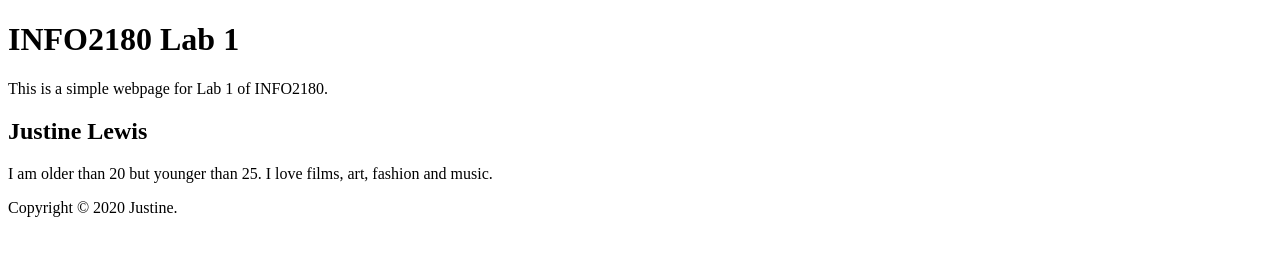
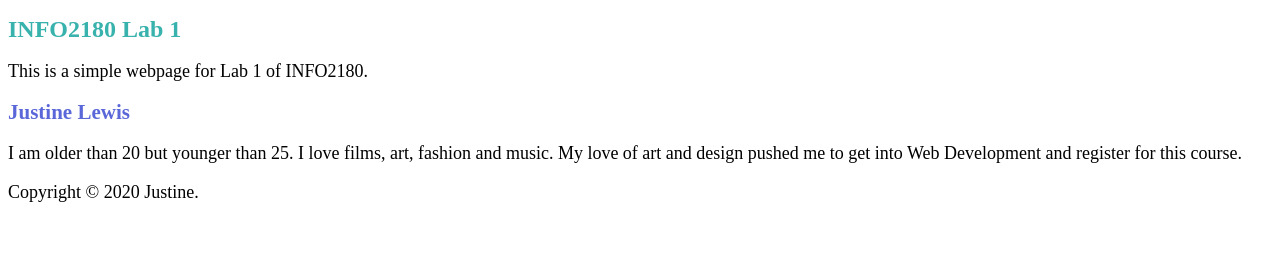
Before and after one commit to Justine-Lewis/info2180-lab1, a plain HTML site: page index.html in a window 1280 px wide. Drawn offline with Linux system fonts and the light colour scheme.

Commit message:
Added section to html file

```diff
--- a/index.html
+++ b/index.html
@@ -1,6 +1,7 @@
 <!DOCTYPE html>
 <html lang="en">
 <head>
+    <link rel="stylesheet" href="styles.css">
     <meta charset="UTF-8">
     <meta name="viewport" content="width=device-width, initial-scale=1.0">
     <meta http-equiv="X-UA-Compatible" content="ie=edge">
@@ -13,7 +14,8 @@
     </header>
     <main>
         <h2>Justine Lewis</h2>
-        <p>I am older than 20 but younger than 25. I love films, art, fashion and music. </p>
+        <p>I am older than 20 but younger than 25. I love films, art, fashion and music.
+            My love of art and design pushed me to get into Web Development and register for this course. </p>
     </main>
     <footer>
         <p>Copyright &copy; 2020 Justine.</p>
```
